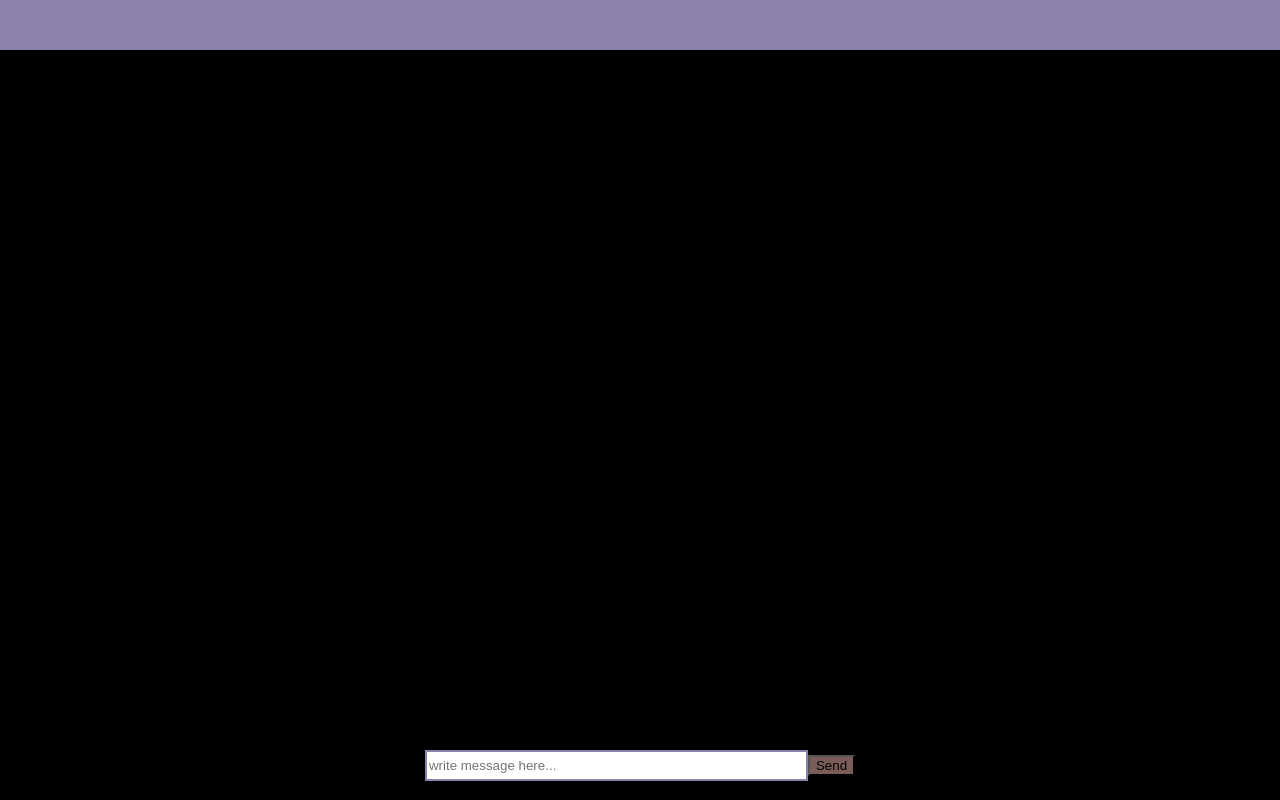
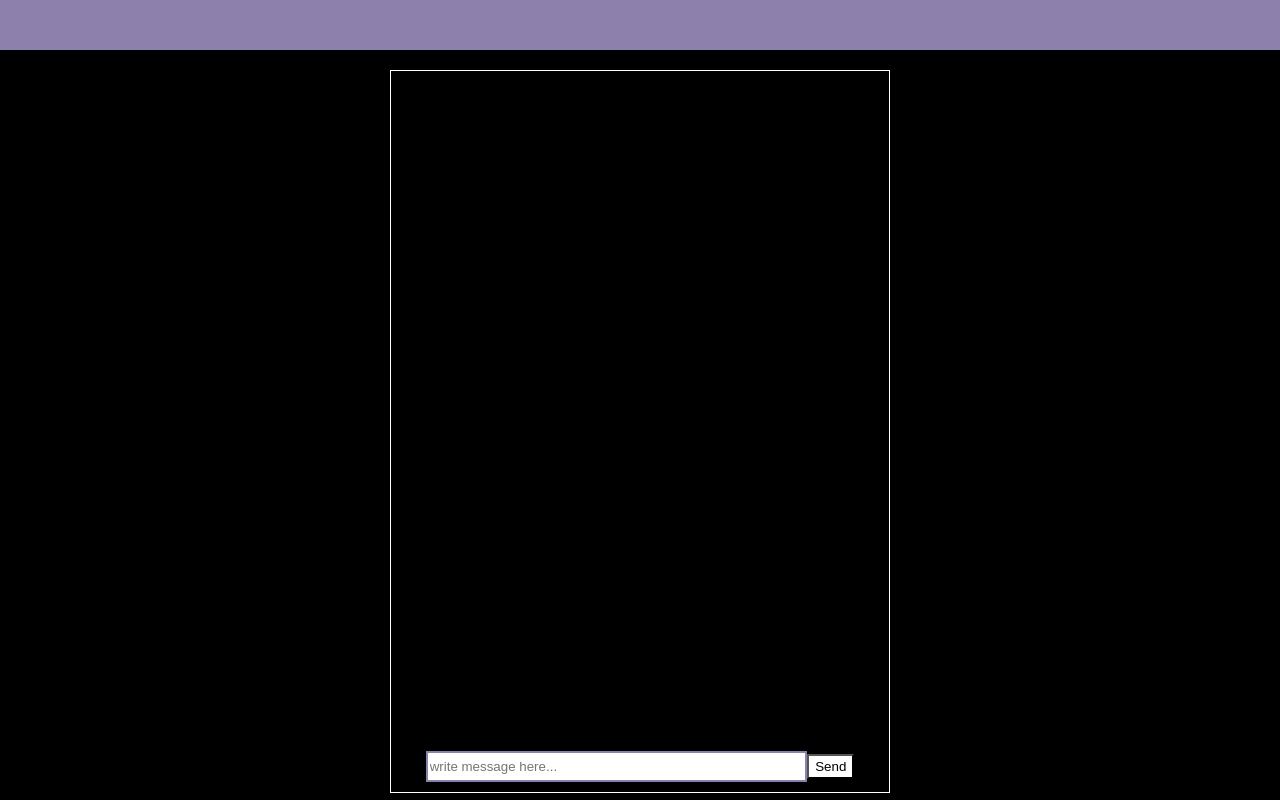
Before and after one commit to Yawp-Chat/Yawp, a React app: page /home in a window 1280 px wide. Built offline with nearby package versions, Linux system fonts and the light colour scheme; no server answers.

Commit message:
added border, fixed bug with name showing after every other message

```diff
--- a/src/client/components/Message.jsx
+++ b/src/client/components/Message.jsx
@@ -2,7 +2,6 @@ import React from 'react';
 // single message
 
 export default ({isSender, msg, username}) => {
-  console.log('in Message', username)
   return (
     <li className={`message-li ${isSender}`}>
       {/* <img className="img-user-message" /> */}
--- a/src/client/containers/ChatContainer.jsx
+++ b/src/client/containers/ChatContainer.jsx
@@ -15,12 +15,12 @@ const SERVER_PORT = 3000;
 // NOTE: useRef and useState inside of the ChatContainer function still
 // creates a new socket for each message
 let socket;
+let lastUser = '';
 
 function ChatContainer({ currentUser }) {
   const chatRef = useRef();
 
   const [messages, setMessages] = useState([]);
-  const [lastUser, setLastUser] = useState('');
 
   /** Refrence in order to grab input from message input box */
   const messageRef = useRef();
@@ -50,14 +50,17 @@ function ChatContainer({ currentUser }) {
     socket.on('msg:get', ({ msg, username }) => {
       const isSender = username === currentUser ? 'currentUser' : 'otherUser'
 
-      console.log(username === lastUser)
-      console.log('this mesage is from:', username)
-      console.log('the last message was from', lastUser)
+      // setLastUser((prev) => {
+      //   console.log('prev messages was from', prev)
+      //   console.log('cur messages is from', username)
+      //   console.log('----------------------------------------')
 
-      setLastUser((prev) => {
-        if (prev !== username) return username
-        else username = null
-      })
+      //   if (prev == username) username = null;
+      //   return username;
+      // })
+
+      if (lastUser === username) username = null
+      else lastUser = username;
 
       setMessages((prev) =>
         prev.concat(
@@ -81,9 +84,7 @@ function ChatContainer({ currentUser }) {
     /** Grab message from input box */
     // TODO: handle case where nothing was added to input box
     const msg = messageRef.current.value;
-
     if (msg.replace(/\s/g, '').length) socket.emit('msg:post', { msg , currentUser });
-
     messageRef.current.value = '';
   };
 
--- a/src/client/containers/Login.jsx
+++ b/src/client/containers/Login.jsx
@@ -19,8 +19,6 @@ export default function ({ setUsername }) {
       username,
       usersecret
     }
-
-    console.log('userData:', userData);
 
     fetch('/api/login', {
       method: 'POST',
--- a/src/client/containers/style/chat.css
+++ b/src/client/containers/style/chat.css
@@ -84,7 +84,9 @@ ul{
 } */
 
 .chatContainer {
- width: 100%;
+  width: 100%;
+  border: 0.5px solid white;
+  padding: 0 0 10px 0;
 }
 
 
@@ -171,7 +173,10 @@ ul{
   /* display: block; */
   /* position: relative; */
   /* left: 80% */
-  background-color: #7A5C58;
+  background-color: white;
+  height: 25px;
+  color: black;
+  font-weight: 500;
 
 }
 
```
